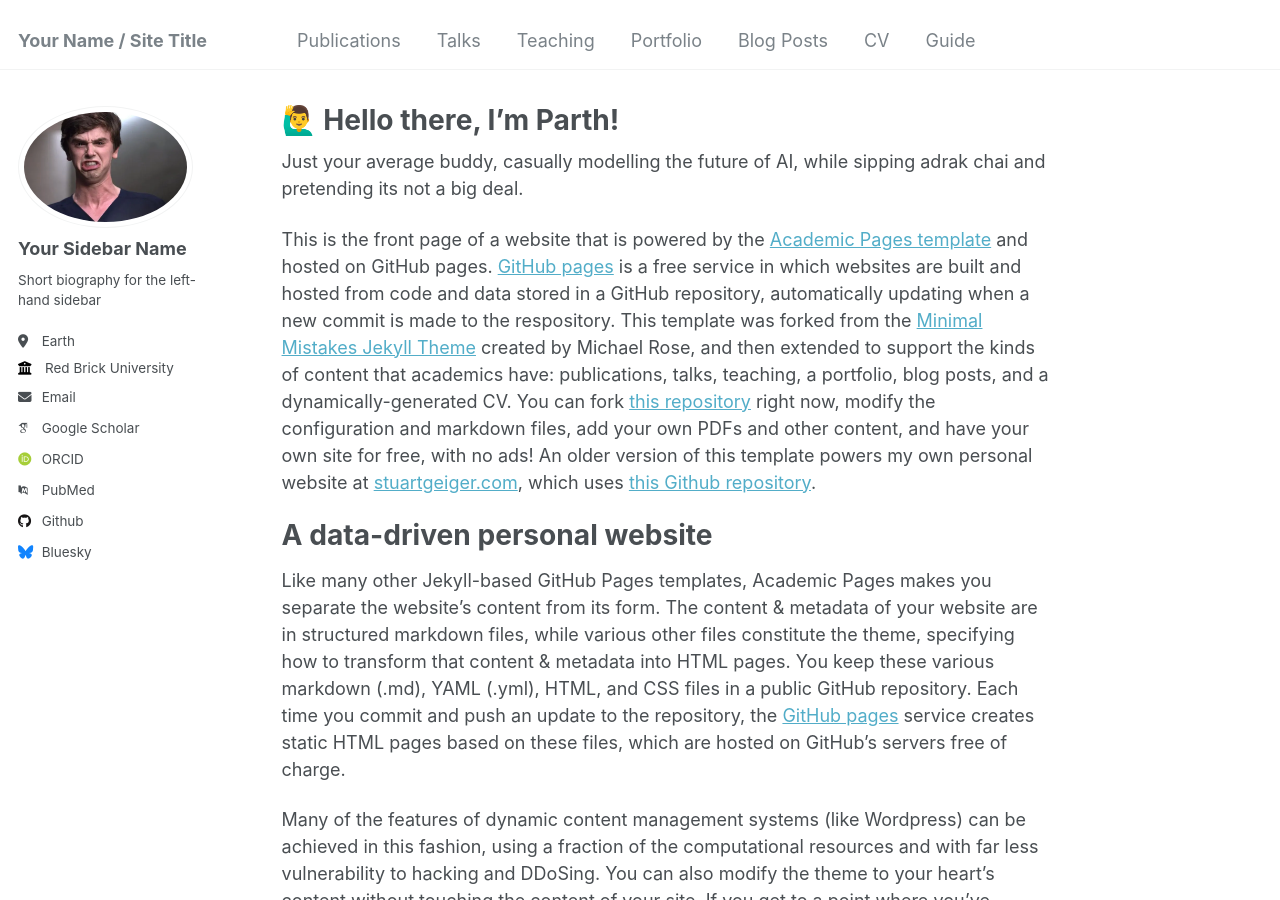
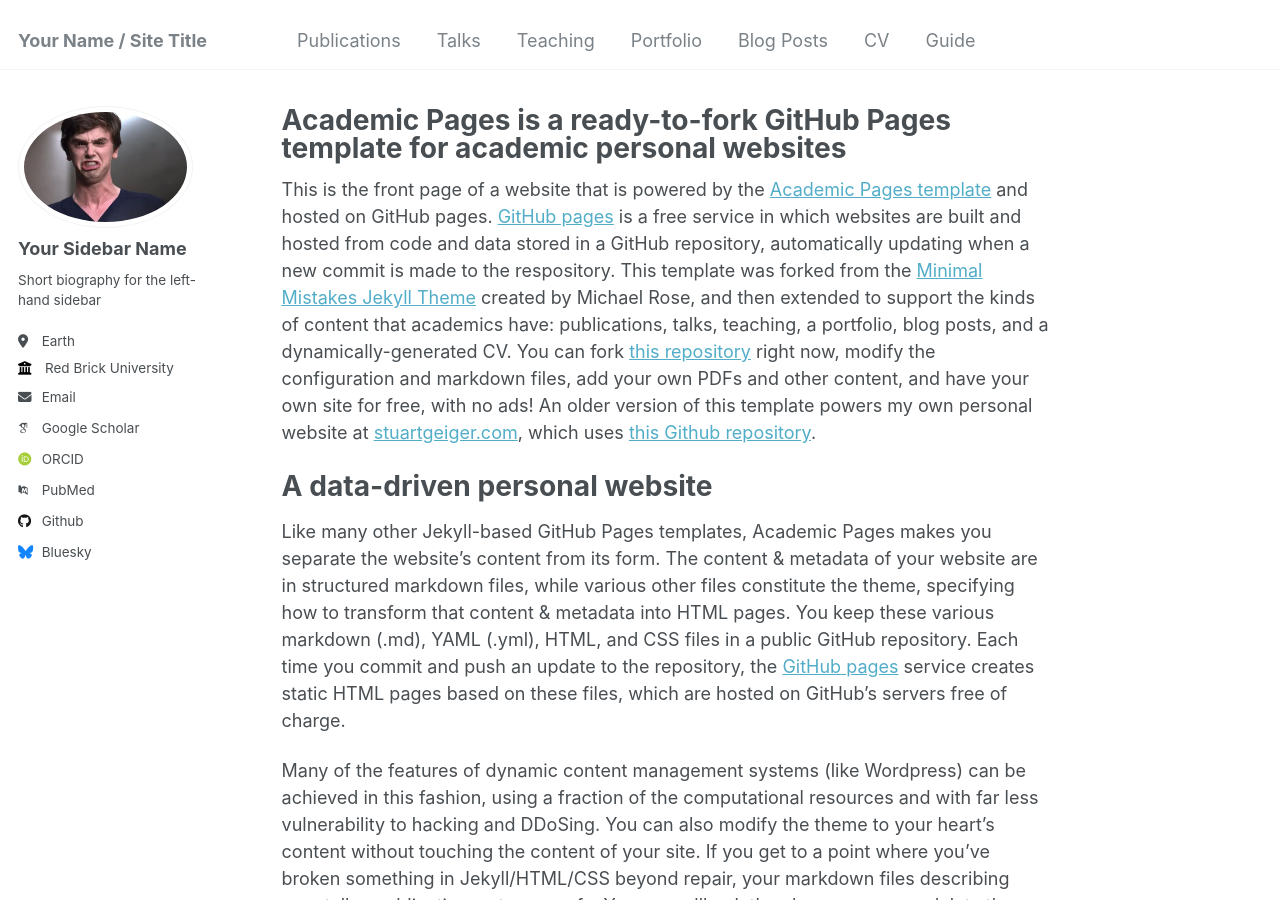
Before and after one commit to nihilisticneuralnet/parth.github.io, a Jekyll site: the page built from _pages/about.md, in a window 1280 px wide and 900 px high. Built offline with Jekyll 4.4.1, drawn with Linux system fonts in a browser that asks for light colours; some web fonts are replaced.

Commit message:
Update about.md

```diff
--- a/_pages/about.md
+++ b/_pages/about.md
@@ -1,18 +1,11 @@
 ---
 permalink: /
-title: "🙋‍♂️ Hello there, I’m Parth!"
+title: "Academic Pages is a ready-to-fork GitHub Pages template for academic personal websites"
 author_profile: true
 redirect_from:
   - /about/
   - /about.html
 ---
-
-<!---<img align="right" height="200" src="https://github.com/nihilisticneuralnet/nihilisticneuralnet/assets/138315505/c0dc2dc4-2ddc-45b3-89ab-ede2b112c334"  />-->
-
-
-<!--- ![Illustration of combining vision and language modalities](/images/itcrowd.gif){: .align-right width="300px"}-->
-
-Just your average buddy, casually modelling the future of AI, while sipping adrak chai and pretending its not a big deal.
 
 This is the front page of a website that is powered by the [Academic Pages template](https://github.com/academicpages/academicpages.github.io) and hosted on GitHub pages. [GitHub pages](https://pages.github.com) is a free service in which websites are built and hosted from code and data stored in a GitHub repository, automatically updating when a new commit is made to the respository. This template was forked from the [Minimal Mistakes Jekyll Theme](https://mmistakes.github.io/minimal-mistakes/) created by Michael Rose, and then extended to support the kinds of content that academics have: publications, talks, teaching, a portfolio, blog posts, and a dynamically-generated CV. You can fork [this repository](https://github.com/academicpages/academicpages.github.io) right now, modify the configuration and markdown files, add your own PDFs and other content, and have your own site for free, with no ads! An older version of this template powers my own personal website at [stuartgeiger.com](http://stuartgeiger.com), which uses [this Github repository](https://github.com/staeiou/staeiou.github.io).
 
```
